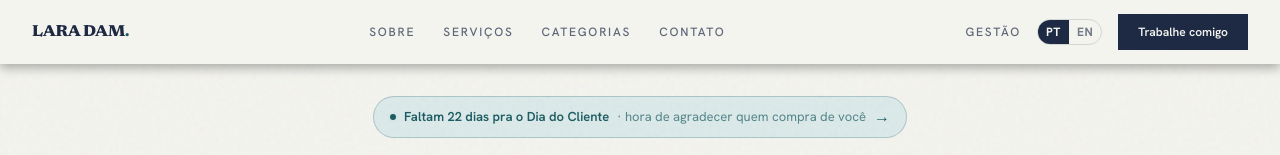
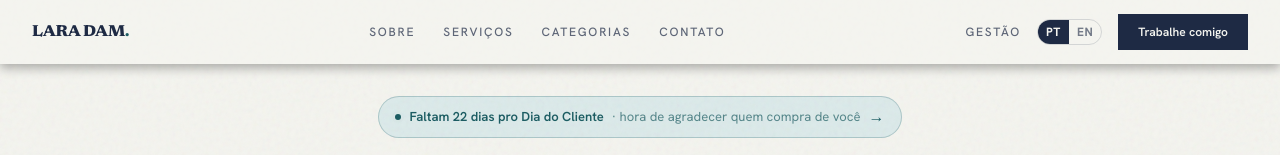
Before and after one commit to eilaradam/laradam-ugc, a Next.js app: page /capa in a window 1280 px wide. Shown: the top 155 px of the page. Built offline with nearby package versions, Linux system fonts and the light colour scheme.

Commit message:
Faixa: corrige a contracao (pra o Natal virou pro Natal)

```diff
--- a/src/data/datas.ts
+++ b/src/data/datas.ts
@@ -115,9 +115,19 @@ export function proximaData(hoje = new Date()): Contagem | null {
   return melhor;
 }
 
-/** "Faltam 87 dias pra Black Friday" / "É amanhã" / "É hoje" */
+/**
+ * "Faltam 87 dias pra Black Friday", "Falta 1 dia pro Natal", "O Natal é hoje".
+ * O nome vem com artigo ("o Natal") pra a frase ficar certa nos dois lugares,
+ * e aqui a preposição junta com ele: pra + o = pro.
+ */
+function paraOnde(nome: string): string {
+  if (nome.startsWith("o ")) return `pro ${nome.slice(2)}`;
+  if (nome.startsWith("a ")) return `pra ${nome.slice(2)}`;
+  return `pra ${nome}`;
+}
+
 export function fraseContagem(c: Contagem): string {
   if (c.dias === 0) return `${c.nome[0].toUpperCase() + c.nome.slice(1)} é hoje`;
-  if (c.dias === 1) return `Falta 1 dia pra ${c.nome}`;
-  return `Faltam ${c.dias} dias pra ${c.nome}`;
+  if (c.dias === 1) return `Falta 1 dia ${paraOnde(c.nome)}`;
+  return `Faltam ${c.dias} dias ${paraOnde(c.nome)}`;
 }
```
